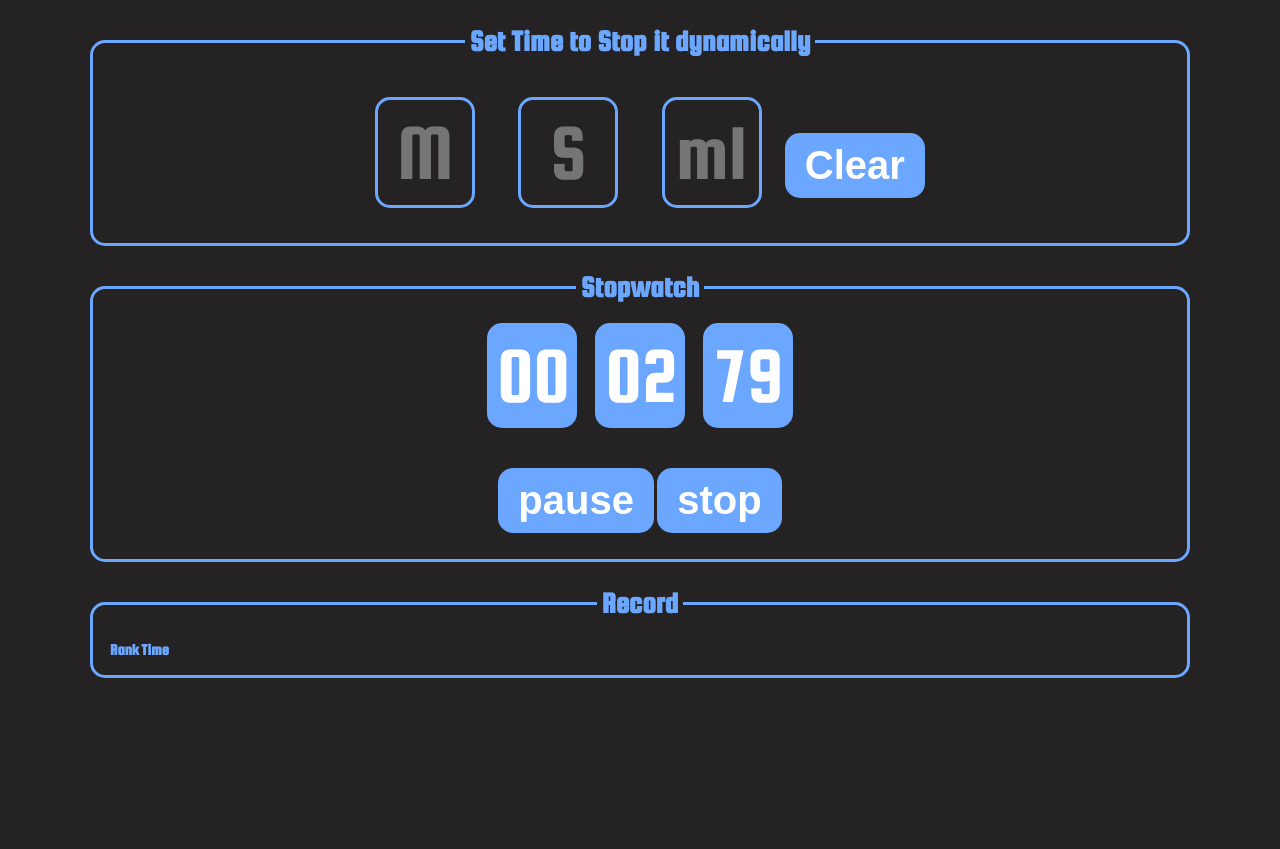
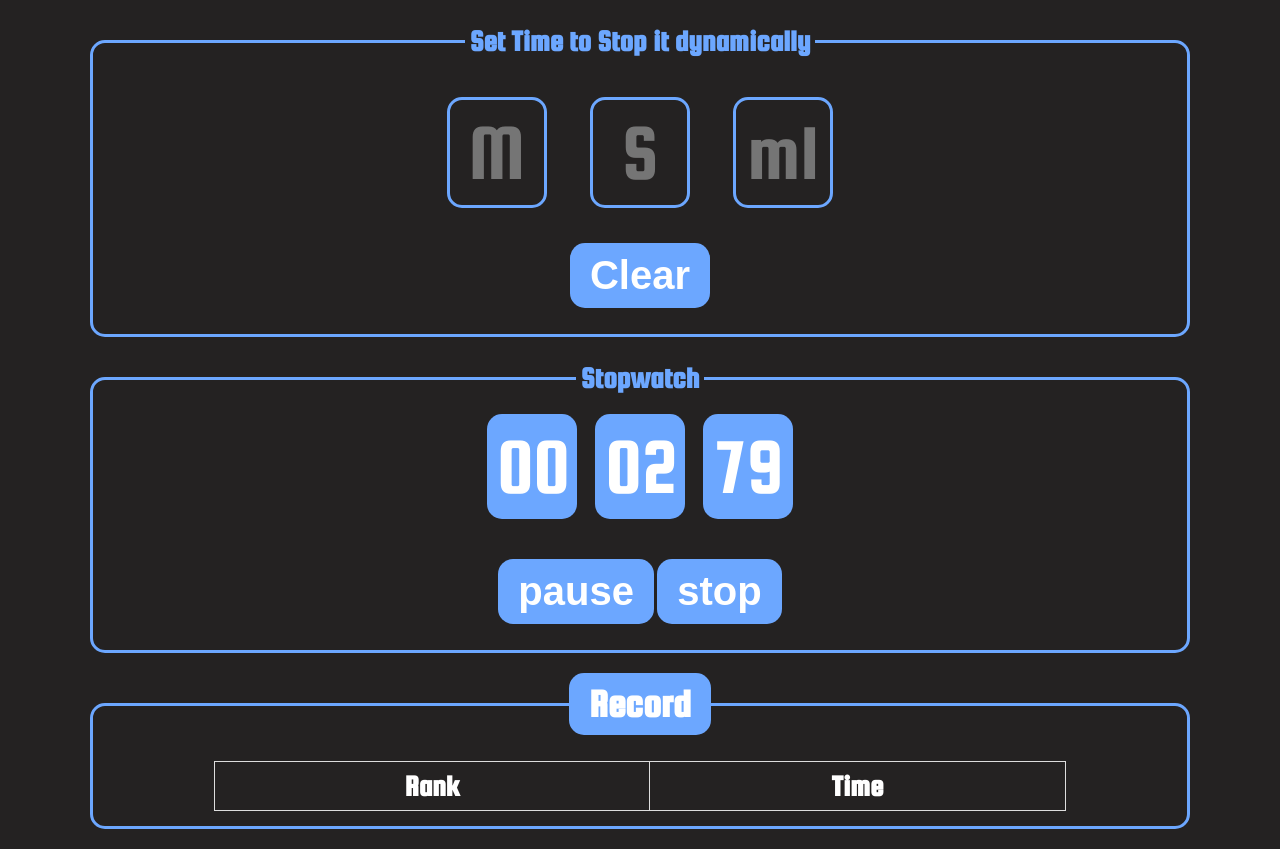
Before and after one commit to otmani98/stopwatch, a plain HTML site: page index.html in a window 1280 px wide. Both pictures are taken after a click on the button "start". Before the commit the page ends 800 px from the top, so only its background shows below. Drawn offline with Linux system fonts and the light colour scheme.

Commit message:
Update main.css

```diff
--- a/main.css
+++ b/main.css
@@ -100,7 +100,8 @@ span:not(span:last-of-type) {
   margin-right: 15px;
 }
 
-button {
+button,
+#record {
   display: inline-block;
   margin: 40px auto 11px;
   padding: 10px 20px;
@@ -110,6 +111,7 @@ button {
   border: none;
   border-radius: 15px;
   color: white;
+  cursor: pointer;
 }
 
 button:last-of-type:hover {
@@ -118,6 +120,11 @@ button:last-of-type:hover {
 
 button:hover {
   background-color: var(--main2-color);
+}
+
+#clear {
+  display: block;
+  margin-top: 15px;
 }
 
 .popup {
@@ -167,6 +174,10 @@ button:hover {
   cursor: pointer;
 }
 
+.records {
+  display: none;
+}
+
 @media (max-width: 769px) {
   span {
     font-size: 50px;
@@ -183,8 +194,33 @@ button:hover {
   .popup {
     width: 290px;
   }
-  fieldset:first-of-type legend {
+  fieldset:nth-of-type(2) legend {
     font-weight: 100;
     font-size: 22px;
   }
 }
+
+table {
+  border-collapse: collapse;
+  width: 80%;
+  margin: 0 auto;
+}
+th,
+td {
+  border: 1px solid #ddd;
+  padding: 8px;
+  text-align: center;
+  color: var(--main3-color);
+}
+th {
+  font-size: 30px;
+  color: #fff;
+  font-weight: bold;
+}
+td {
+  font-size: 30px;
+}
+tr:hover {
+  color: #fff;
+  background-color: #01110b;
+}
```
